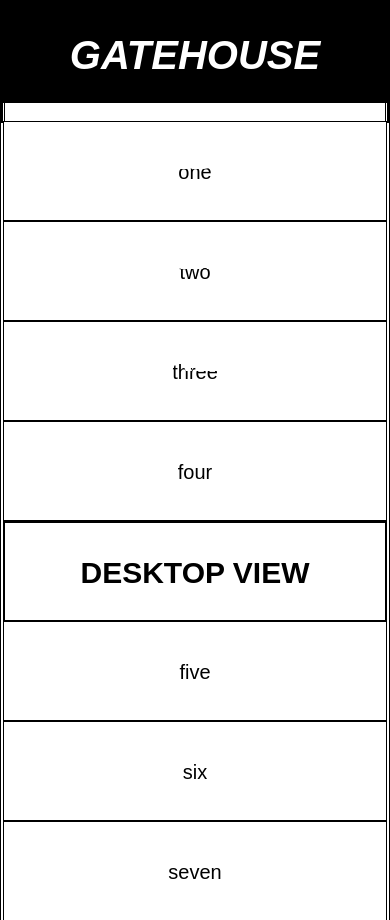
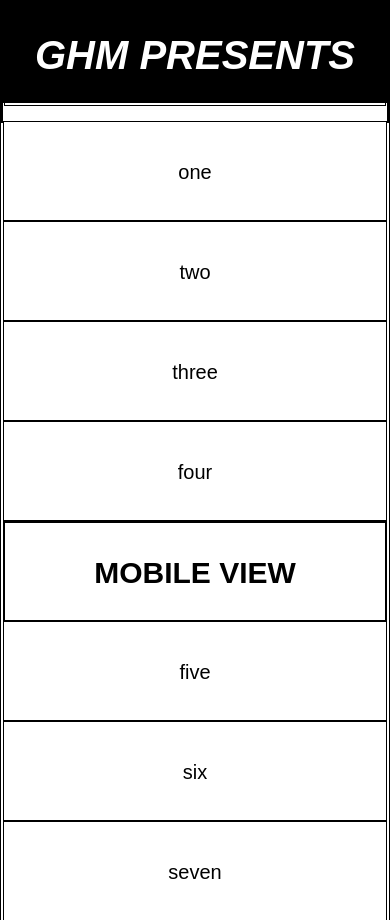
Before and after one commit to JTMcDuff/GateHouseCodingChallenge, a PHP site: page / in a window 390 px wide. Shown: the top 920 px of the page. Run offline with PHP 8.4, Linux system fonts and the light colour scheme; some libraries are stand-ins or nearby versions.

Commit message:
Done with making text responsive.

```diff
--- a/resources/queries.css
+++ b/resources/queries.css
@@ -1,20 +1,29 @@
 
 
+/*  Swittch to mobile view when screen width < 800px. */
 @media only screen and (max-width: 800px) {
-   .container {
+	.container {
 		width: 100%;
 		height: 100%;
 		margin: auto;
 		word-wrap: normal;
 		background-color: #ffffff;
-    }
+	}
 
-    .databox {
+	.databox {
 		width: 100%;
 		height: 100px;
 		line-height: 100px;
 		background-color: #ffffff;
 		font-size: 20px;
+	}
+
+    /* desktop and mobile all for changing text */
+    .desktop {
+    	display: none;
     }
 
+    .mobile {
+	   display: normal;
+    }
 }
--- a/scripts/startup.js
+++ b/scripts/startup.js
@@ -7,7 +7,8 @@
 	}
 
 	//Append our desktop box after box four
-	let titleBoxDiv = '<div class="currentview"> <h2> DESKTOP VIEW </h2> </div> ';
+	let titleBoxDiv = `<div class="currentview"> <h2 class="desktop"> DESKTOP VIEW </h2>
+	<h2 class="mobile"> MOBILE VIEW </h2> </div>`;
 	$( titleBoxDiv ).insertAfter( '#4' ) ;
 
 // *** Event Listeners ***
```
